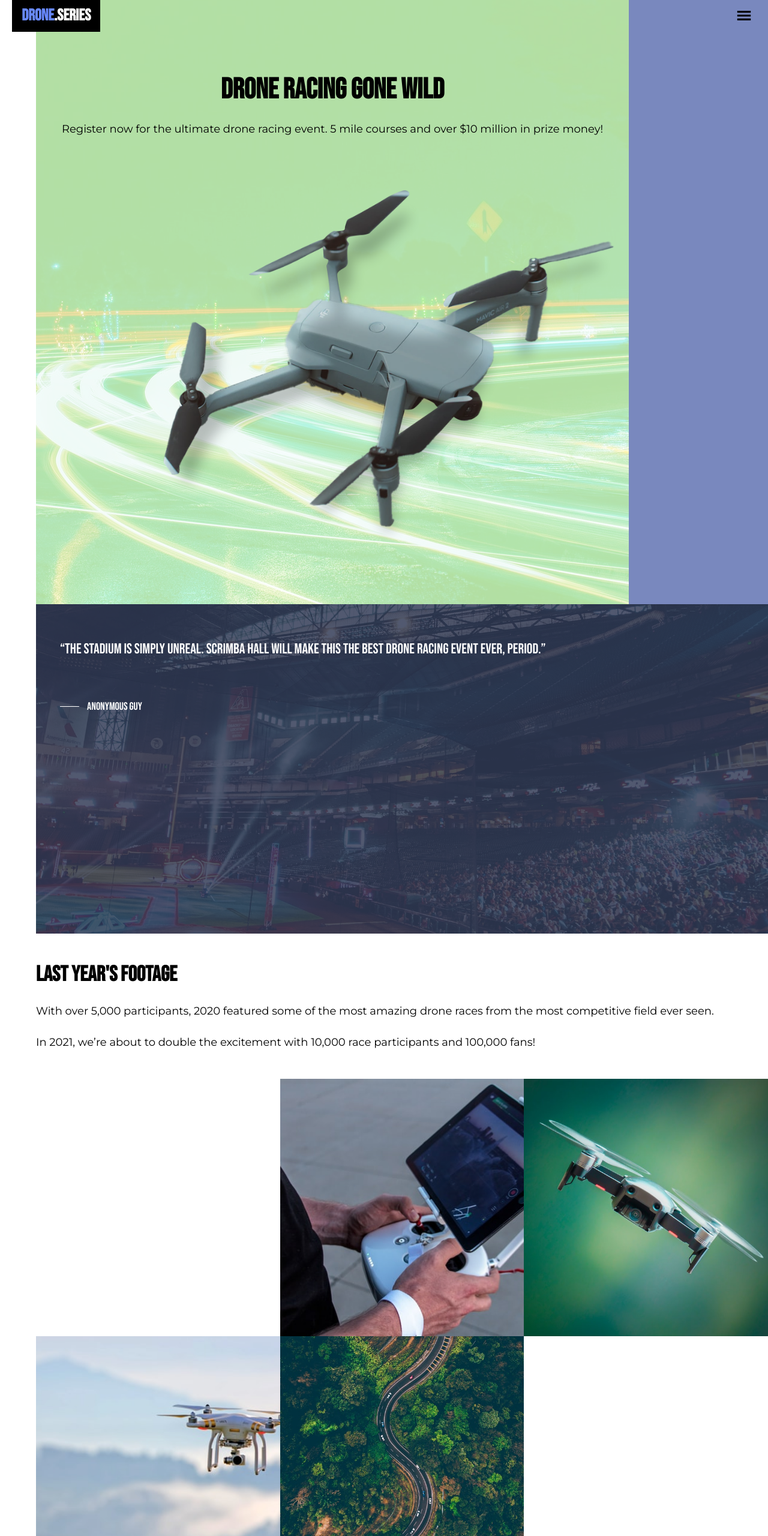
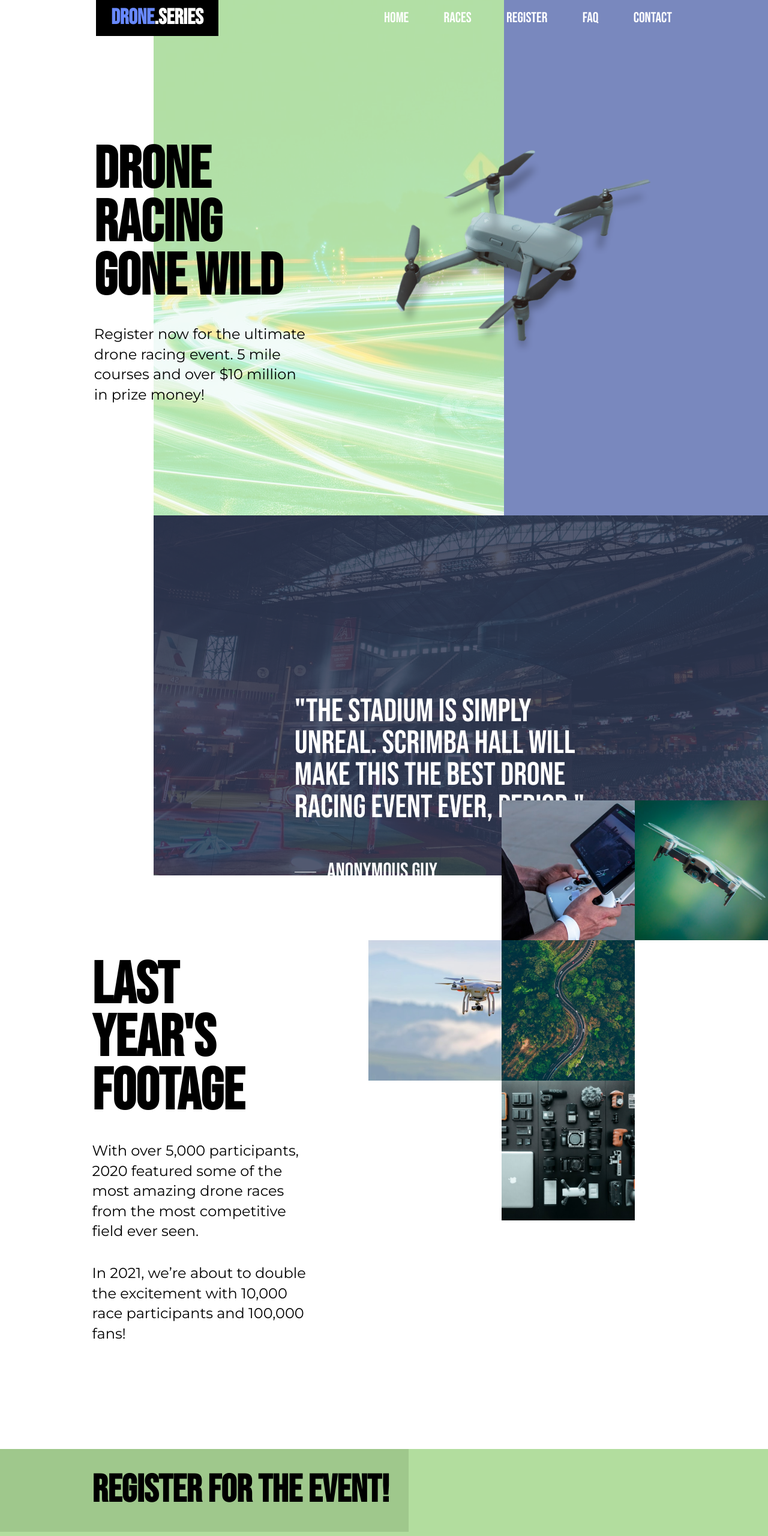
Before and after one commit to allyson-s-code/drone-site, a website built with Vite: page index.html in a window 1280 px wide. Shown: the top 2560 px of the page at 60% size. Built offline with nearby package versions, Linux system fonts and the light colour scheme.

Commit message:
Desktop styles and mobile menu

```diff
--- a/index.css
+++ b/index.css
@@ -8,19 +8,33 @@
   --accent-green: #b2dd9e;
 }
 
+a {
+  text-decoration: none;
+}
+
+ul {
+  list-style-type: none;
+  margin: 0;
+  padding: 0;
+}
+
 body {
   font-family: "Montserrat", sans-serif;
   position: relative;
+  display: flex;
+  flex-direction: column;
+  align-items: center;
 }
 
 h1,
 h2,
 h3,
 h4,
-q,
+blockquote,
 .testimonial p,
 footer label,
-footer button {
+footer button,
+.nav-menu {
   font-family: "Bebas Neue", sans-serif;
   margin: 0;
 }
@@ -38,20 +52,57 @@ header {
 }
 
 .logo {
-  font-size: 1.6875rem;
+  font-size: 1.625rem;
   color: white;
   background: black;
-  padding: 0.4em 0.6em;
+  line-height: 24px;
+  padding: 0.5em;
 }
 
 .logo-blue {
   color: #6889ff;
 }
 
+.menu-btn {
+  cursor: pointer;
+  width: 2.5em;
+}
+
+.nav-menu {
+  position: fixed;
+  top: 0;
+  right: 0;
+  width: 66%;
+  background-color: #363b4e;
+  height: 100vh;
+  z-index: 2;
+  transform: translateX(100%);
+  transition: transform 0.3s;
+}
+
+.nav-item a {
+  color: white;
+  display: block;
+  padding: 0.4em 1.5em;
+  font-size: 1.5rem;
+  text-align: right;
+}
+
+.exit-btn {
+  text-align: right;
+}
+
+.exit-btn img {
+  width: 2em;
+  margin: 2em;
+  cursor: pointer;
+}
+
 main {
   position: relative;
-  margin-left: 3.75em;
+  width: 90%;
   display: flex;
+  align-self: flex-end;
   flex-direction: column;
   background-color: #7988be;
 }
@@ -69,6 +120,11 @@ main {
   background-color: var(--accent-green);
   background-position: 50% 55%;
   background-blend-mode: screen;
+}
+
+.hero-text {
+  width: 75%;
+  min-width: 200px;
 }
 
 .hero h1 {
@@ -106,7 +162,8 @@ main {
 .testimonial {
   position: relative;
   background-color: #303853;
-  padding: 3.8rem 2.5rem 23rem 2.5rem;
+  padding: 4em 2em;
+  height: 75vh;
   color: white;
 }
 
@@ -123,7 +180,7 @@ main {
   background-position: 8% 55%;
 }
 
-.testimonial q {
+.testimonial blockquote {
   position: relative;
   font-size: 1.5rem;
 }
@@ -132,16 +189,16 @@ main {
   position: relative;
   font-size: 1.125rem;
   margin-top: 4em;
-  margin-left: 2.5em;
+  padding-left: 1.5em;
 }
 
 .testimonial p:before {
   position: absolute;
   content: "";
-  width: 1.75em;
+  width: 1em;
   border-top: 1px solid white;
-  left: -2.5em;
-  top: 0.5em;
+  left: 0;
+  top: 50%;
 }
 
 .thumbnail-section {
@@ -149,16 +206,18 @@ main {
   padding: 3em 0 2.2em 0;
 }
 
+.thumbnail-text {
+  padding-right: 2em;
+}
+
 .thumbnail-section h2 {
   font-size: 2.25rem;
-  margin-right: 2em;
 }
 
 .thumbnail-section p {
   font-size: 1.125rem;
   margin: 1.5em 0;
   line-height: 1.4;
-  margin-right: 2em;
 }
 
 .thumbnails {
@@ -199,37 +258,45 @@ main {
 }
 
 footer {
+  width: 100%;
   background-color: #b2dd9e;
-  padding: 0 2.69em 3.31em 3.94em;
+  padding-bottom: 2em;
 }
 
 footer h3 {
   display: inline-block;
   font-size: 2.25rem;
   background-color: #9fc88c;
-  padding: 1.8125rem 2rem 1.5rem 3.94rem;
-  margin-left: -3.94rem;
+  padding: 1em 1em 1em 10%;
+}
+
+.form-email--container {
+  width: 90%;
+  margin: 2em 2em 2em 10%;
 }
 
 form {
+  width: 100%;
   display: flex;
   flex-direction: column;
-  margin: 2em 0 0 0;
+
+  padding-right: 2em;
+  padding-bottom: 2em;
 }
 
 form label {
   font-size: 1.5rem;
 }
 
-form label:nth-child(3) {
+.email-lbl {
   margin-top: 1.25em;
 }
 
 form input {
   border: none;
-  margin-top: 0.5em;
+  margin-top: 0.5rem;
   font-size: 1.125rem;
-  padding: 1em 0.5em;
+  padding: 1rem 0.5rem;
 }
 
 form button {
@@ -238,13 +305,13 @@ form button {
   cursor: pointer;
   background-color: black;
   color: white;
-  padding: 0.5em 0;
+  padding: 0.6em 0;
   margin-top: 1.5em;
 }
 
 .contact-container {
   font-size: 1.125rem;
-  margin-top: 3.8125rem;
+  margin-top: 2em;
 }
 
 .contact-email {
@@ -271,3 +338,185 @@ form button {
   position: absolute;
   top: 33px;
 }
+
+@media screen and (min-width: 1000px) {
+  html {
+    font-size: 20px;
+  }
+
+  main {
+    width: 80%;
+  }
+
+  .hero h1,
+  .thumbnail-section h2 {
+    font-size: 4.85rem;
+    line-height: 0.916;
+  }
+
+  header {
+    padding: 0 12.5%;
+  }
+
+  .logo {
+    font-size: 1.8rem;
+    padding: 0.5em 0.7em;
+  }
+
+  /* nav */
+  .menu-btn {
+    display: none;
+  }
+
+  .exit-btn {
+    display: none;
+  }
+
+  .nav-menu {
+    margin: 0;
+    transform: translateX(0);
+    background: none;
+    position: unset;
+    height: auto;
+    width: 55%;
+  }
+
+  .nav-menu ul {
+    display: inline-block;
+    display: flex;
+    flex-direction: row;
+    justify-content: space-between;
+    padding-bottom: 0;
+    height: auto;
+  }
+
+  .nav-item a {
+    text-decoration: none;
+    font-size: 1.2rem;
+    cursor: pointer;
+    color: white;
+    padding: 0 0 0 2em;
+  }
+
+  /* hero */
+  .hero {
+    width: 57%;
+    padding-left: 0;
+    padding-right: 0;
+    padding-top: 12em;
+    flex-direction: row;
+    align-items: center;
+    justify-content: flex-start;
+    position: relative;
+  }
+
+  .hero-text {
+    width: 62%;
+    text-align: left;
+    align-self: flex-start;
+    margin-left: -17%;
+  }
+
+  .hero-text p {
+    font-size: 1.2rem;
+    margin-top: 1.4em;
+  }
+
+  .drone-wrapper {
+    width: 73%;
+    min-width: 400px;
+    position: absolute;
+    left: 69%;
+    top: 12.5em;
+    margin-top: 0;
+  }
+
+  /* quote */
+  .testimonial {
+    padding: 15em 13.6em 15em 11.75em;
+  }
+
+  .testimonial blockquote {
+    font-size: 2.7rem;
+    line-height: 99.6%;
+  }
+
+  .testimonial p {
+    font-size: 1.8rem;
+    margin-top: 1.67em;
+  }
+
+  /* thumbnails */
+  .thumbnail-section {
+    position: relative;
+    padding: 7em 0;
+  }
+
+  .thumbnail-text {
+    width: 35%;
+    margin-left: -10%;
+    margin-right: 0;
+    padding-right: 0;
+  }
+
+  .thumbnail-text p {
+    font-size: 1.2rem;
+  }
+
+  .thumbnails {
+    width: 65%;
+    position: absolute;
+    top: -125px;
+    right: 0;
+    margin: 0;
+  }
+
+  /* footer*/
+  footer {
+    padding: 0 0 5em 0;
+    display: flex;
+    flex-direction: column;
+    align-items: center;
+    justify-content: center;
+  }
+
+  footer h3 {
+    font-size: 3.2rem;
+    align-self: flex-start;
+    padding: 0.5em 0.5em 0.5em 12%;
+  }
+
+  .form-email--container {
+    width: 76%;
+    display: flex;
+    justify-content: space-between;
+    margin: 0;
+  }
+
+  form {
+    margin: 0;
+    width: 55%;
+  }
+
+  .name-lbl,
+  .email-lbl {
+    font-size: 1.6rem;
+    margin-top: 1.625em;
+  }
+
+  form button {
+    font-size: 1.75rem;
+    padding: 0.9em 0;
+  }
+
+  .contact-container {
+    width: 35%;
+  }
+
+  .contact-phone,
+  .contact-email,
+  .contact-email:before,
+  .contact-email:after {
+    width: 100%;
+  }
+}
--- a/index.html
+++ b/index.html
@@ -1,5 +1,6 @@
 <html>
   <head>
+    <meta name="viewport" content="width=device-width, initial-scale=1.0" />
     <link
       rel="stylesheet"
       href="https://cdnjs.cloudflare.com/ajax/libs/normalize/8.0.1/normalize.css"
@@ -16,27 +17,41 @@
     <header>
       <h4 class="logo"><span class="logo-blue">Drone</span>.Series</h4>
       <img src="assets/menu.svg" class="menu-btn" />
+      <nav class="nav-menu">
+        <ul>
+          <li class="exit-btn"><img src="assets/exit.svg" /></li>
+          <li class="nav-item"><a href="#hero">Home</a></li>
+          <li class="nav-item"><a href="#">Races</a></li>
+          <li class="nav-item"><a href="#footer">Register</a></li>
+          <li class="nav-item"><a href="#">Faq</a></li>
+          <li class="nav-item"><a href="#contact">Contact</a></li>
+        </ul>
+      </nav>
     </header>
     <main>
-      <section class="hero">
+      <section class="hero" id="hero">
+        <div class="hero-text">
           <h1>Drone racing gone wild</h1>
           <p>
             Register now for the ultimate drone racing event. 5 mile courses and
             over $10 million in prize money!
           </p>
+        </div>
+
         <div class="drone-wrapper">
           <img src="assets/drone.png" alt="drone" class="hero-drone" />
           <img src="assets/blur.png" alt="" class="drone-blur" />
         </div>
       </section>
       <div class="testimonial">
-        <q
-          >The stadium is simply unreal. Scrimba hall will make this the best
-          drone racing event ever, period.</q
-        >
+        <blockquote>
+          "The stadium is simply unreal. Scrimba hall will make this the best
+          drone racing event ever, period."
+        </blockquote>
         <p>anonymous guy</p>
       </div>
       <section class="thumbnail-section">
+        <div class="thumbnail-text">
           <h2>Last Year's Footage</h2>
           <p>
             With over 5,000 participants, 2020 featured some of the most amazing
@@ -47,6 +62,7 @@
             In 2021, we’re about to double the excitement with 10,000 race
             participants and 100,000 fans!
           </p>
+        </div>
 
         <div class="thumbnails">
           <div class="thumbnail thumbnail-1">
@@ -83,8 +99,8 @@
         </div>
       </section>
     </main>
-    <footer>
-      <h3>Register For The Event</h3>
+    <footer id="contact">
+      <h3>Register For The Event!</h3>
       <div class="form-email--container">
         <form action="submit">
           <label class="name-lbl" for="name">Name</label>
--- a/index.js
+++ b/index.js
@@ -1 +1,12 @@
-// javascript
+//mobile menu
+const menuBtn = document.querySelector(".menu-btn");
+const exitBtn = document.querySelector(".exit-btn");
+const menu = document.querySelector(".nav-menu");
+
+menuBtn.addEventListener("click", () => {
+  menu.style.transform = "translateX(0%)";
+});
+
+exitBtn.addEventListener("click", () => {
+  menu.style.transform = "translateX(100%)";
+});
```
Also changed, not shown: README.md (deleted). Lines whose indentation alone changed are shown as unchanged.
